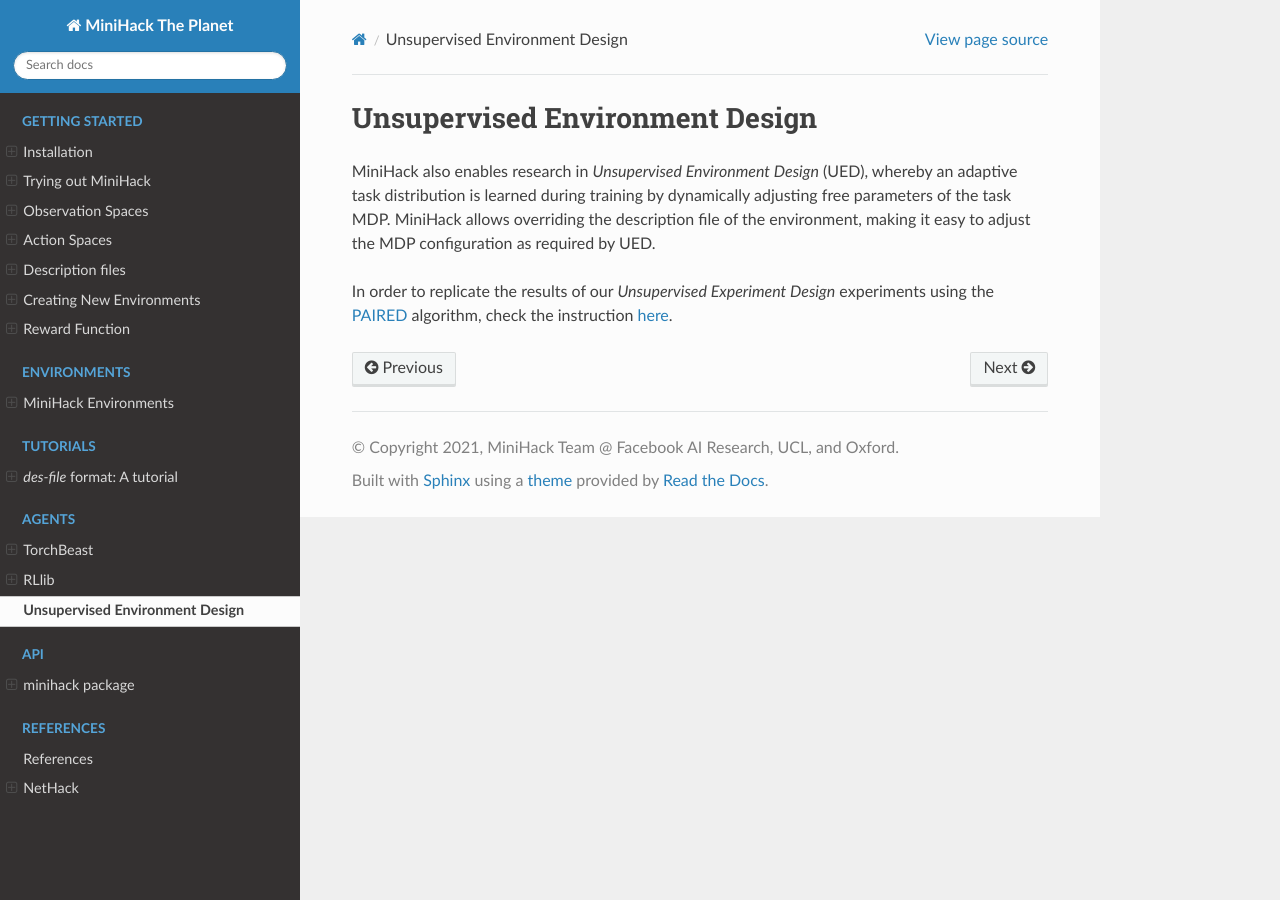
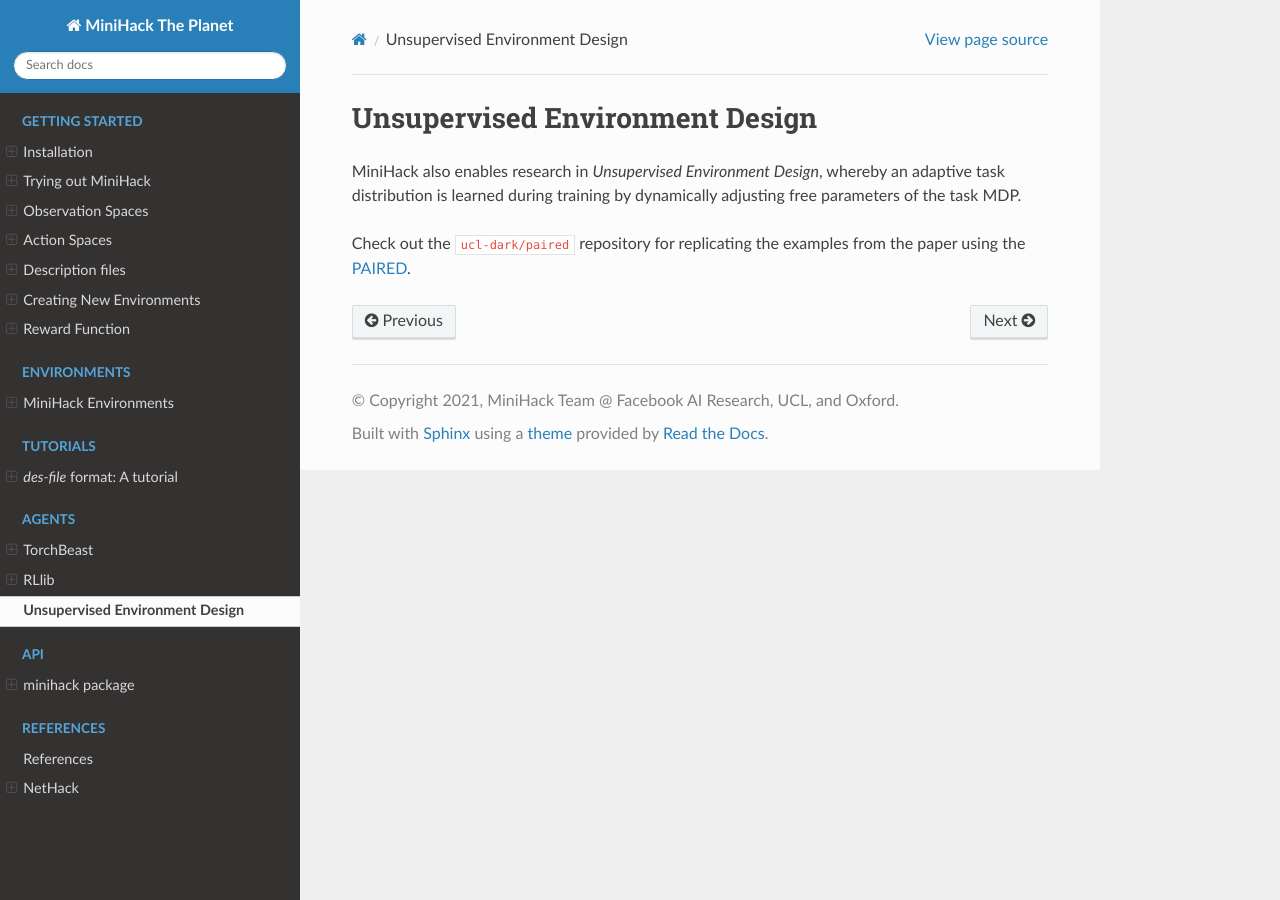
Before and after one commit to facebookresearch/minihack, a Sphinx documentation site: the page built from docs/agents/ued.md, in a window 1280 px wide. Built offline with Sphinx 7.4.7 and the Read the Docs theme 2.0.0, drawn with Linux system fonts in a browser that asks for light colours; pages that are not in the unit, such as notebooks, are missing from menus.

Commit message:
small update in the docs

```diff
--- a/docs/agents/ued.md
+++ b/docs/agents/ued.md
@@ -1,6 +1,5 @@
 # Unsupervised Environment Design
 
-MiniHack also enables research in *Unsupervised Environment Design* (UED), whereby an adaptive task distribution is learned during training by dynamically adjusting free parameters of the task MDP.
-MiniHack allows overriding the description file of the environment, making it easy to adjust the MDP configuration as required by UED.
+MiniHack also enables research in *Unsupervised Environment Design*, whereby an adaptive task distribution is learned during training by dynamically adjusting free parameters of the task MDP.
 
-In order to replicate the results of our *Unsupervised Experiment Design* experiments using the [PAIRED](https://arxiv.org/abs/2012.02096) algorithm, check the instruction [here](https://github.com/ucl-dark/paired).
+Check out the [`ucl-dark/paired`](https://github.com/ucl-dark/paired) repository for replicating the examples from the paper using the [PAIRED](https://arxiv.org/abs/2012.02096).
```
Also changed, not shown: docs/agents/torchbeast.md (+2 -0 lines).
